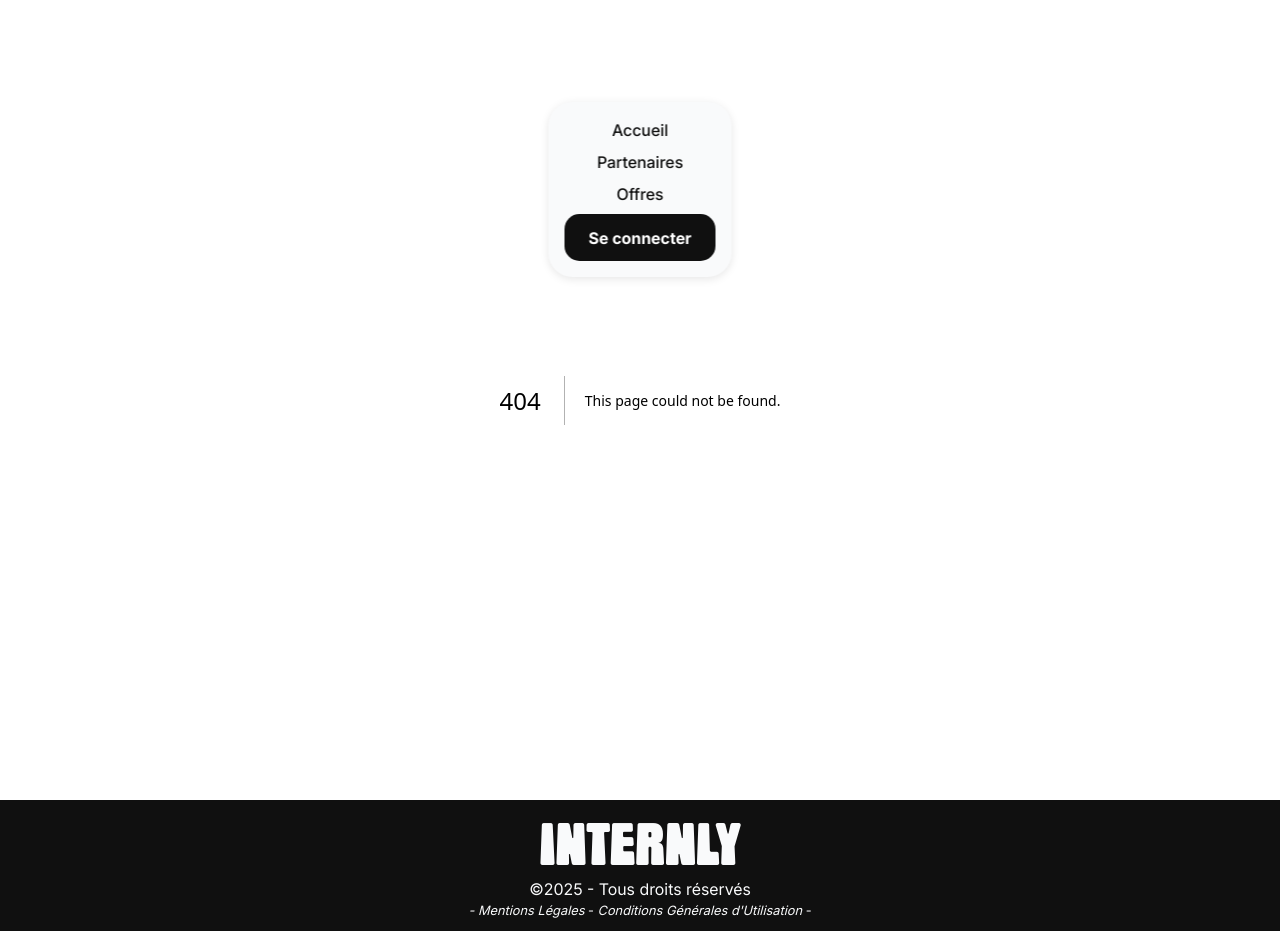
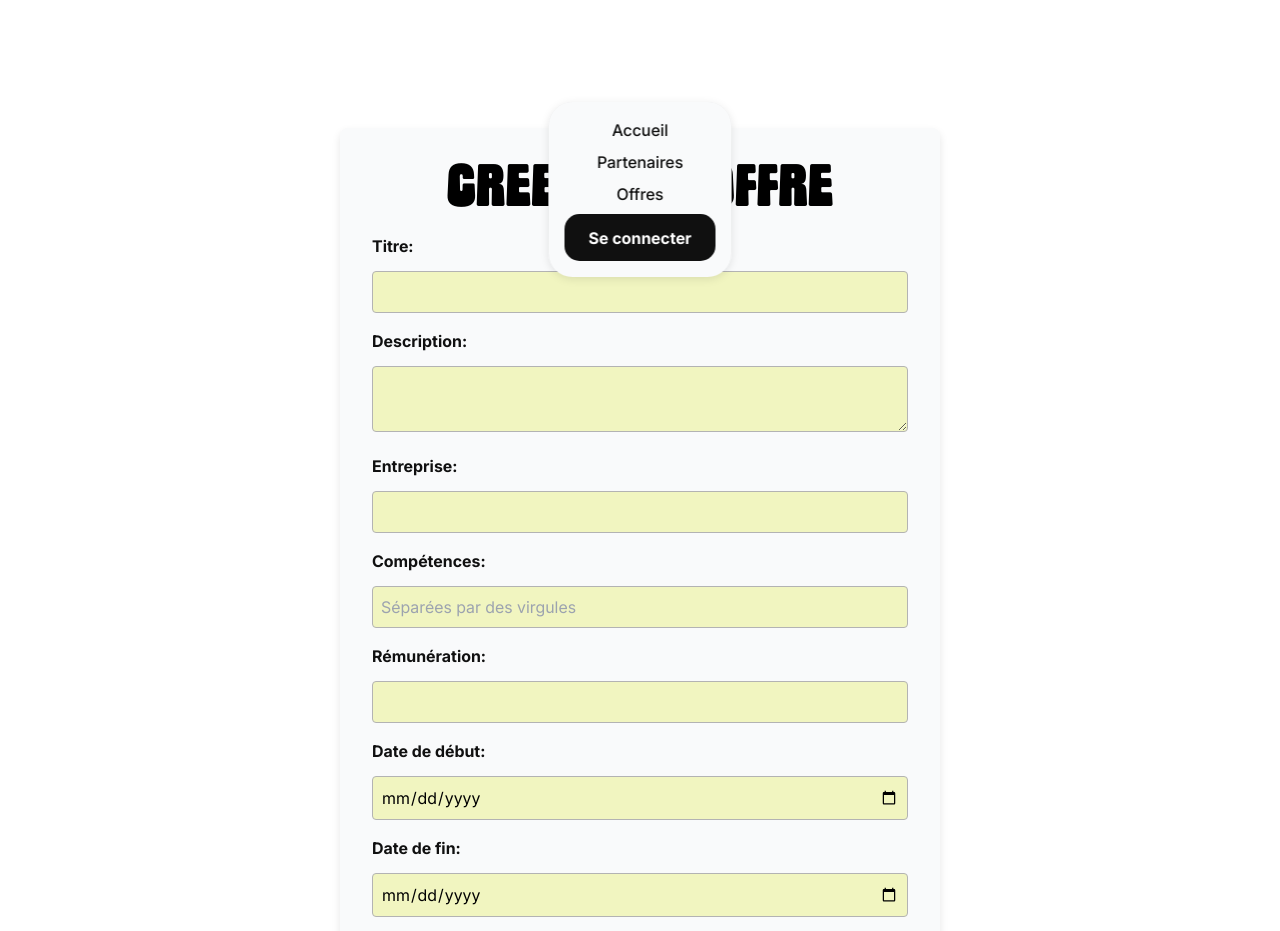
Before and after one commit to betasown/GR6-Internly_frontend, a Next.js app in the folder internly/: page /createOffre in a window 1280 px wide. Before the commit this address had no page. Shown: the top 931 px of the page. Built offline with nearby package versions, Linux system fonts and the light colour scheme.

Commit message:
feat: ajout de la page de création d'offre avec confirmation de sortie

```diff
--- /dev/null
+++ b/internly/src/app/createOffre/page.js
@@ -0,0 +1,98 @@
+"use client";
+import React, { useState } from 'react';
+import { useRouter } from 'next/navigation';
+
+const CreateOffre = () => {
+  const router = useRouter();
+  const [formData, setFormData] = useState({
+    titre: '',
+    description: '',
+    entreprise: '',
+    competences: '',
+    remuneration: '',
+    dateDebut: '',
+    dateFin: ''
+  });
+
+  const [showConfirmPopup, setShowConfirmPopup] = useState(false);
+
+  const handleChange = (e) => {
+    const { name, value } = e.target;
+    setFormData({
+      ...formData,
+      [name]: value
+    });
+  };
+
+  const handleSave = () => {
+    // Logic to save the form data
+    console.log('Form data saved:', formData);
+    router.push('/offres');
+  };
+
+  const handleQuit = () => {
+    setShowConfirmPopup(true);
+  };
+
+  const handleConfirmQuit = () => {
+    // Logic to quit the creation
+    setShowConfirmPopup(false);
+    router.push('/offres');
+  };
+
+  const handleCancelQuit = () => {
+    setShowConfirmPopup(false);
+  };
+
+  return (
+    <div className="form-container">
+      <h1 className='title'>Créer une offre</h1>
+      <form>
+        <div className="form-group">
+          <label>Titre:</label>
+          <input type="text" name="titre" value={formData.titre} onChange={handleChange} />
+        </div>
+        <div className="form-group">
+          <label>Description:</label>
+          <textarea name="description" value={formData.description} onChange={handleChange}></textarea>
+        </div>
+        <div className="form-group">
+          <label>Entreprise:</label>
+          <input type="text" name="entreprise" value={formData.entreprise} onChange={handleChange} />
+        </div>
+        <div className="form-group">
+          <label>Compétences:</label>
+          <input type="text" name="competences" value={formData.competences} onChange={handleChange} placeholder="Séparées par des virgules" />
+        </div>
+        <div className="form-group">
+          <label>Rémunération:</label>
+          <input type="text" name="remuneration" value={formData.remuneration} onChange={handleChange} />
+        </div>
+        <div className="form-group">
+          <label>Date de début:</label>
+          <input type="date" name="dateDebut" value={formData.dateDebut} onChange={handleChange} />
+        </div>
+        <div className="form-group">
+          <label>Date de fin:</label>
+          <input type="date" name="dateFin" value={formData.dateFin} onChange={handleChange} />
+        </div>
+        <div className="button-group">
+          <button type="button" className="save-button" onClick={handleSave}>Sauvegarder</button>
+          <button type="button" className="quit-button" onClick={handleQuit}>Quitter</button>
+        </div>
+      </form>
+
+      {showConfirmPopup && (
+        <div className="popup">
+          <div className="popup-content">
+            <p>Êtes-vous sûr de vouloir quitter la création ?</p>
+            <button onClick={handleConfirmQuit}>Oui</button>
+            <button onClick={handleCancelQuit}>Non</button>
+          </div>
+        </div>
+      )}
+    </div>
+  );
+};
+
+export default CreateOffre;
--- a/internly/src/app/offres/page.js
+++ b/internly/src/app/offres/page.js
@@ -139,7 +139,7 @@ export default function Page() {
                 </div>
                 <button
                     className="create-offer-button"
-                    onClick={() => router.push('/createOffer')}
+                    onClick={() => router.push('/createOffre')}
                 >
                     <span className="button-text">Créer une offre</span>
                     <span className="button-icon">+</span>
```
